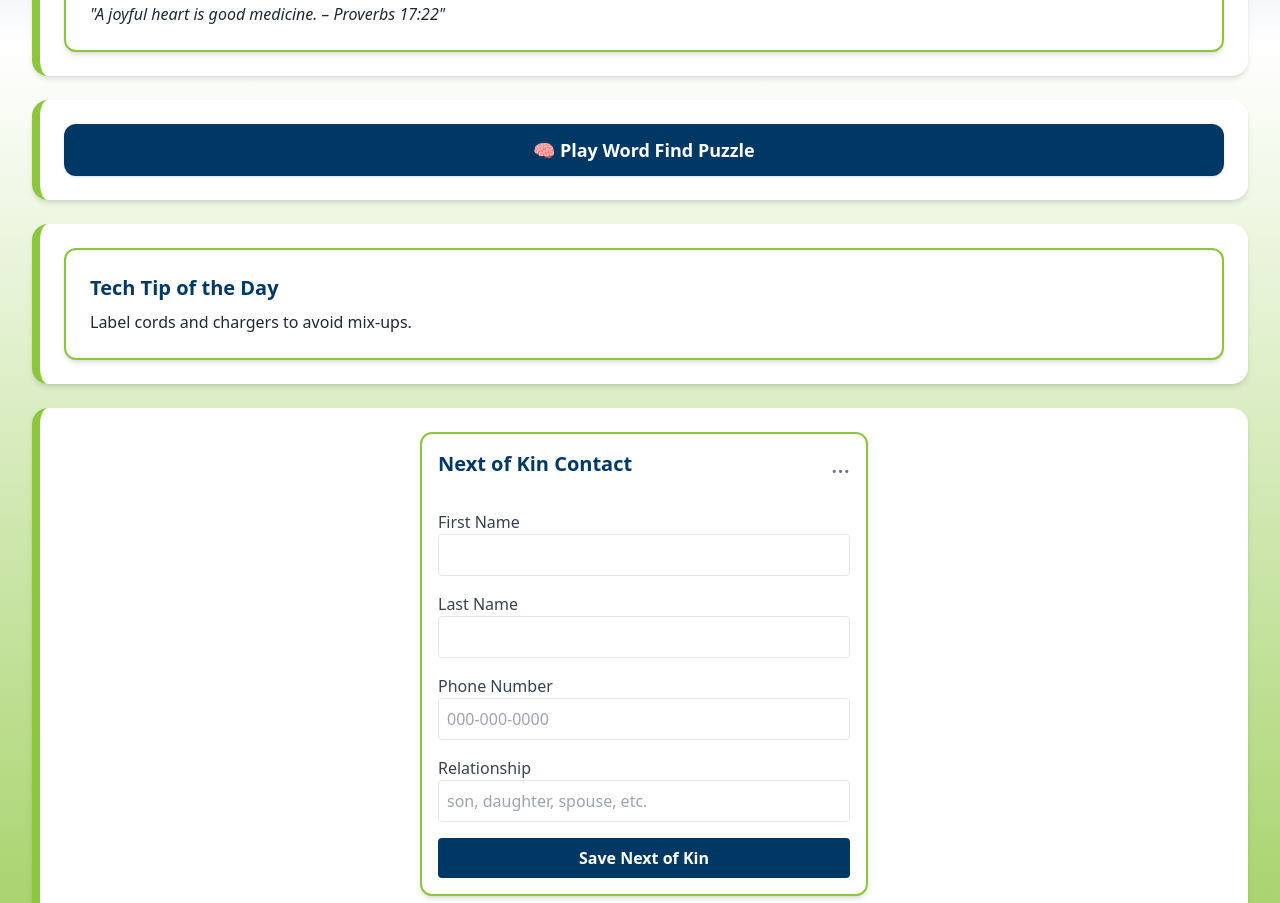
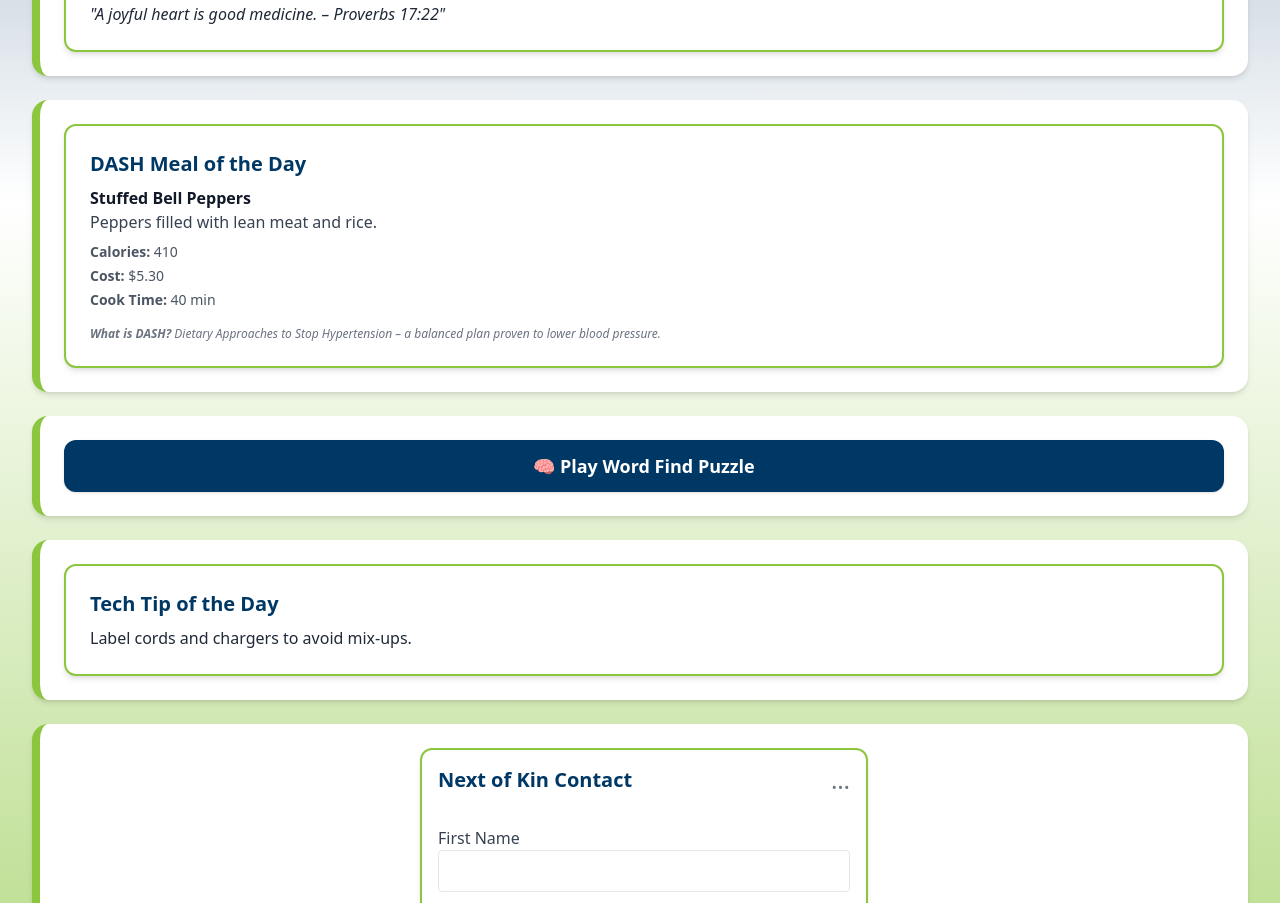
Before and after one commit to WellFitCommunity/WellFit-Community-Daily-Complete, a React (Create React App) app: page /dashboard in a window 1280 px wide. Shown: the part 1100-2003 px from the top of the page. Built offline with nearby package versions, Linux system fonts and the light colour scheme; no server answers.

Commit message:
Fix used DashMealOfTheDay to pass Netlify ESLint check

```diff
--- a/src/components/Dashboard.tsx
+++ b/src/components/Dashboard.tsx
@@ -19,6 +19,10 @@ const Dashboard: React.FC = () => {
       <Card><WeatherWidget /></Card>
       <Card><CheckInTracker /></Card>
       <Card><DailyScripture /></Card>
+      <Card>
+        <DashMealOfTheDay />
+      </Card>
+
 
       <Card>
         <button
```
